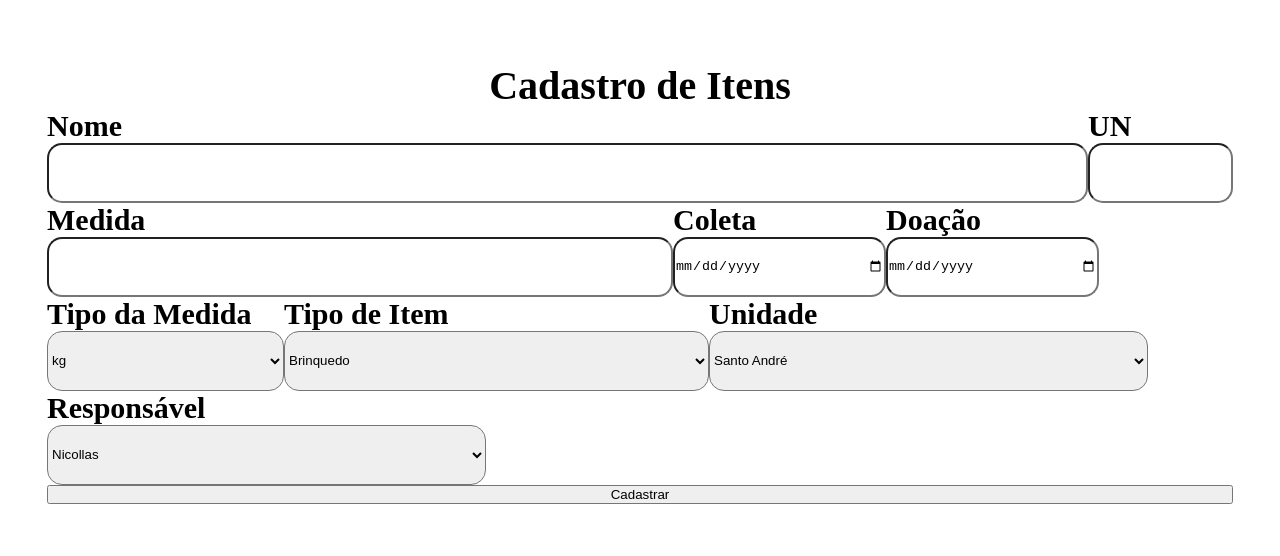
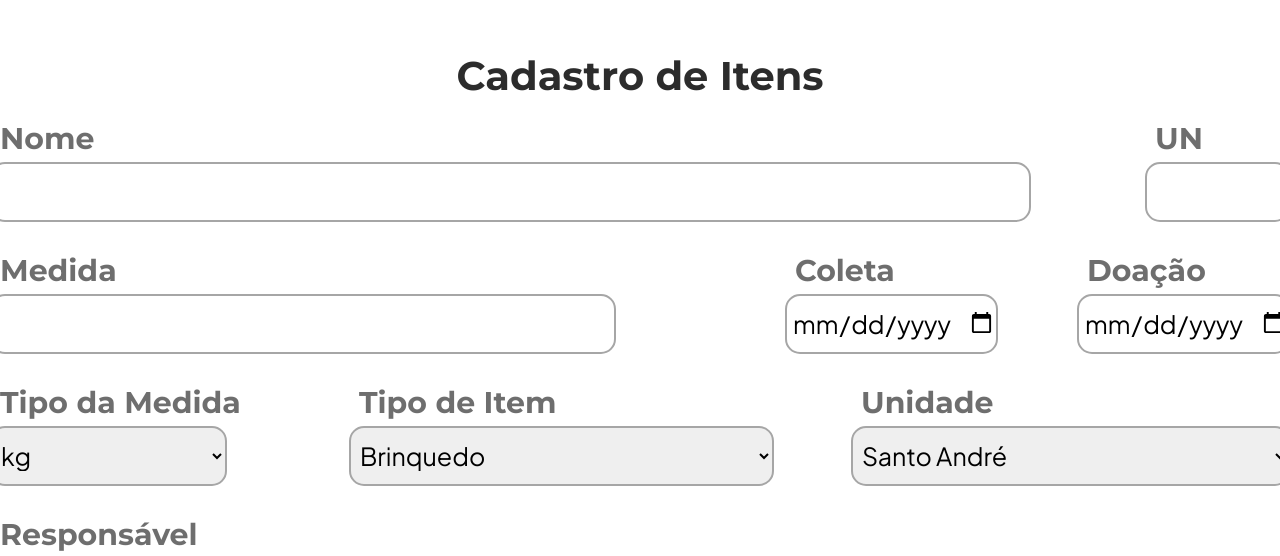
Before and after one commit to PonteLaranja/PonteLaranja_Front, a Next.js app in the folder ponte-laranja/: page /cadastroitem in a window 1280 px wide. Shown: the part 215-771 px from the top of the page. Built offline with nearby package versions, Linux system fonts and the light colour scheme.

Commit message:
feat:faltaHeader

```diff
--- a/ponte-laranja/src/pages/cadastroitem/cadastroitem.module.css
+++ b/ponte-laranja/src/pages/cadastroitem/cadastroitem.module.css
@@ -9,6 +9,9 @@
 
 .main h2{
     font-size: 40px;
+    color: #2C2C2C;
+    margin-bottom: 20px;
+    font-family: var(--font-texto-titulo)
 }
 
 .primeiraLinha{
@@ -18,22 +21,39 @@
 
 .nome h4{
   font-size: 30px;
+  color: rgba(0, 0, 0, 0.57);
+  margin-bottom: 5px;
+  margin-left: 10px;
+  font-family: var(--font-texto-titulo)
 }
 
 .nome input{
     width: 1041px;
     height: 60px;
     border-radius: 15px;
+    border: 2px solid #A6A6A6;
+    font-size: 25px;
+    margin-right: 114px;
+    font-family: var(--font-texto-padrao);
+    padding-left: 5px;
 }
 
 .unidade h4{
     font-size: 30px;
+    color: rgba(0, 0, 0, 0.57);
+    margin-bottom: 5px;
+    margin-left: 10px;
+    font-family: var(--font-texto-titulo)
 }
 
 .unidade input{
     width: 145px;
     height: 60px;
     border-radius: 15px;
+    border: 2px solid #A6A6A6;
+    font-size: 25px;
+    font-family: var(--font-texto-padrao);
+    padding-left: 5px;
 }
 
 
@@ -44,32 +64,61 @@
 
 .medida h4{
     font-size: 30px;
+    color: rgba(0, 0, 0, 0.57);
+    margin-top: 30px;
+    margin-bottom: 5px;
+    margin-left: 10px;
+    font-family: var(--font-texto-titulo)
 }
 
 .medida input{
     width: 626px;
     height: 60px;
     border-radius: 15px;
+    border: 2px solid #A6A6A6;
+    font-size: 25px;
+    margin-right: 169px;
+    font-family: var(--font-texto-padrao);
+    padding-left: 5px;
 }
 
 .coleta h4{
     font-size: 30px;
+    color: rgba(0, 0, 0, 0.57);
+    margin-top: 30px;
+    margin-bottom: 5px;
+    margin-left: 10px;
+    font-family: var(--font-texto-titulo)
 }
 
 .coleta input{
     width: 213px;
     height: 60px;
     border-radius: 15px;
+    border: 2px solid #A6A6A6;
+    font-size: 25px;
+    margin-right: 79px;
+    font-family: var(--font-texto-padrao);
+    padding-left: 5px;
 }
 
 .doacao h4{
     font-size: 30px;
+    color: rgba(0, 0, 0, 0.57);
+    margin-top: 30px;
+    margin-bottom: 5px;
+    margin-left: 10px;
+    font-family: var(--font-texto-titulo)
 }
 
 .doacao input{
     width: 213px;
     height: 60px;
     border-radius: 15px;
+    border: 2px solid #A6A6A6;
+    font-size: 25px;
+    font-family: var(--font-texto-padrao);
+    padding-left: 5px;
 }
 
 .terceiraLinha{
@@ -79,32 +128,61 @@
 
 .TipoMedida h4{
     font-size: 30px;
+    color: rgba(0, 0, 0, 0.57);
+    margin-top: 30px;
+    margin-bottom: 5px;
+    margin-left: 10px;
+    font-family: var(--font-texto-titulo)
 }
 
 .TipoMedida select{
     width: 237px;
     height: 60px;
     border-radius: 15px;
+    border: 2px solid #A6A6A6;
+    font-size: 25px;
+    margin-right: 122px;
+    font-family: var(--font-texto-padrao);
+    padding-left: 5px;
 }
 
 .TipoItem h4{
     font-size: 30px;
+    color: rgba(0, 0, 0, 0.57);
+    margin-top: 30px;
+    margin-bottom: 5px;
+    margin-left: 10px;
+    font-family: var(--font-texto-titulo)
 }
 
 .TipoItem select{
     width: 425px;
     height: 60px;
     border-radius: 15px;
+    border: 2px solid #A6A6A6;
+    font-size: 25px;
+    margin-right: 77px;
+    font-family: var(--font-texto-padrao);
+    padding-left: 5px;
 }
 
 .Unidade h4{
     font-size: 30px;
+    color: rgba(0, 0, 0, 0.57);
+    margin-top: 30px;
+    margin-bottom: 5px;
+    margin-left: 10px;
+    font-family: var(--font-texto-titulo)
 }
 
 .Unidade select{
     width: 439px;
     height: 60px;
     border-radius: 15px;
+    border: 2px solid #A6A6A6;
+    font-size: 25px;
+    font-family: var(--font-texto-padrao);
+    padding-left: 5px;
 }
 
 .quartaLinha{
@@ -114,12 +192,21 @@
 
 .Responsavel h4{
     font-size: 30px;
+    color: rgba(0, 0, 0, 0.57);
+    margin-top: 30px;
+    margin-bottom: 5px;
+    margin-left: 10px;
+    font-family: var(--font-texto-titulo)
 }
 
 .Responsavel select{
     width: 439px;
     height: 60px;
     border-radius: 15px;
+    border: 2px solid #A6A6A6;
+    font-size: 25px;
+    font-family: var(--font-texto-padrao);
+    padding-left: 5px;
 }
 
 .form{
@@ -128,3 +215,16 @@
     justify-content: space-between;
     height: 25vh;
 }
+
+.form button{
+    font-size: 50px;
+    width: 389px;
+    height: 105px;
+    border-radius: 15px;
+    background-color: var(--cor-fundo-botao);
+    color: white;
+    margin-left: 450px;
+    border: none;
+    margin-top: 120px;
+    font-family: var(--font-texto-titulo)
+}
--- a/ponte-laranja/src/pages/cadastroitem/index.tsx
+++ b/ponte-laranja/src/pages/cadastroitem/index.tsx
@@ -1,6 +1,6 @@
 import styles from "./cadastroitem.module.css";
 
-const cadastroitem = () => {
+const CadastroItem = () => {
   return (
     <main className={styles.main}>
       <h2>Cadastro de Itens</h2>
@@ -63,4 +63,4 @@ const cadastroitem = () => {
   );
 };
 
-export default cadastroitem;
+export default CadastroItem;
--- a/ponte-laranja/src/styles/globals.css
+++ b/ponte-laranja/src/styles/globals.css
@@ -3,3 +3,7 @@
   margin: 0;
   box-sizing: border-box;
 }
+
+:root{
+  --cor-fundo-botao: #FF6600
+}
```
Also changed, not shown: ponte-laranja/src/components/header/header.tsx (added, +11 -0 lines), ponte-laranja/src/components/footer/footer.module.css (added), ponte-laranja/src/components/footer/footer.tsx (added), ponte-laranja/src/components/header/header.module.css (added), 2 other files (tests, documents, lock files or other folders).
